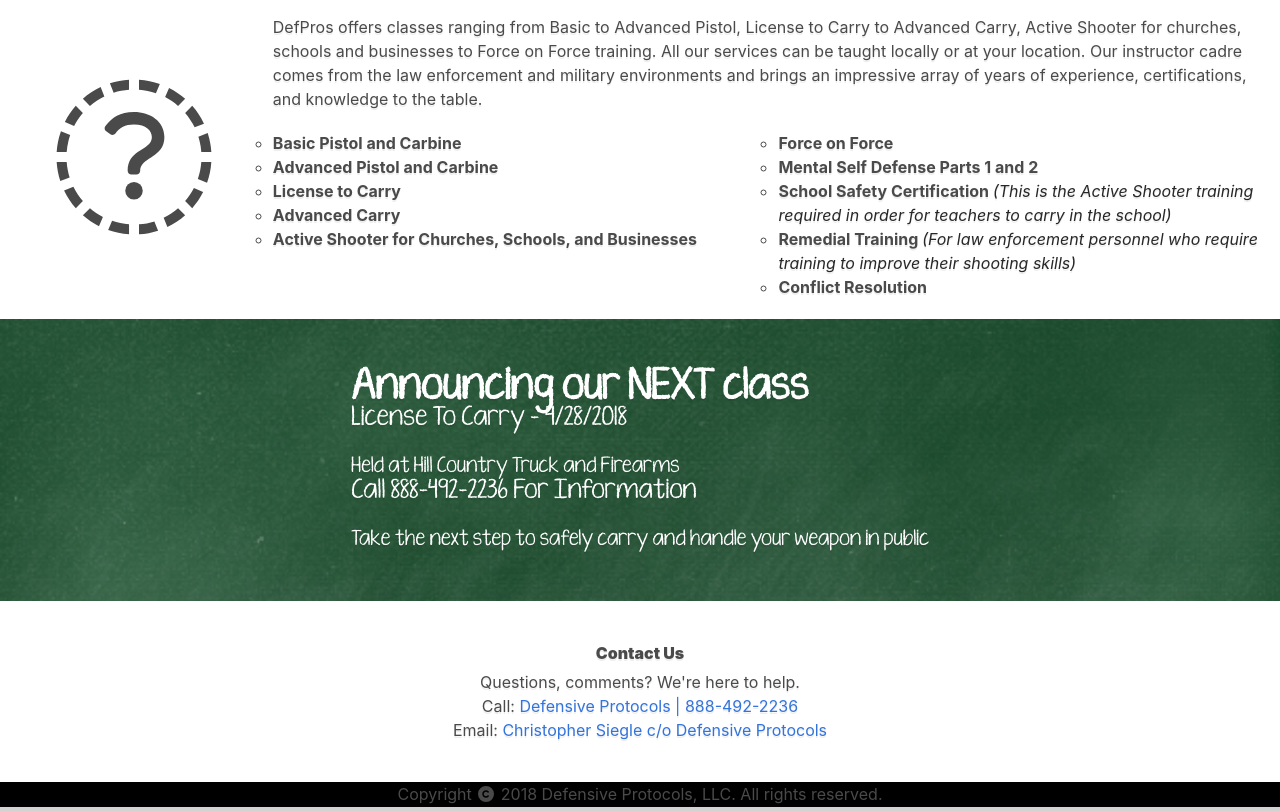
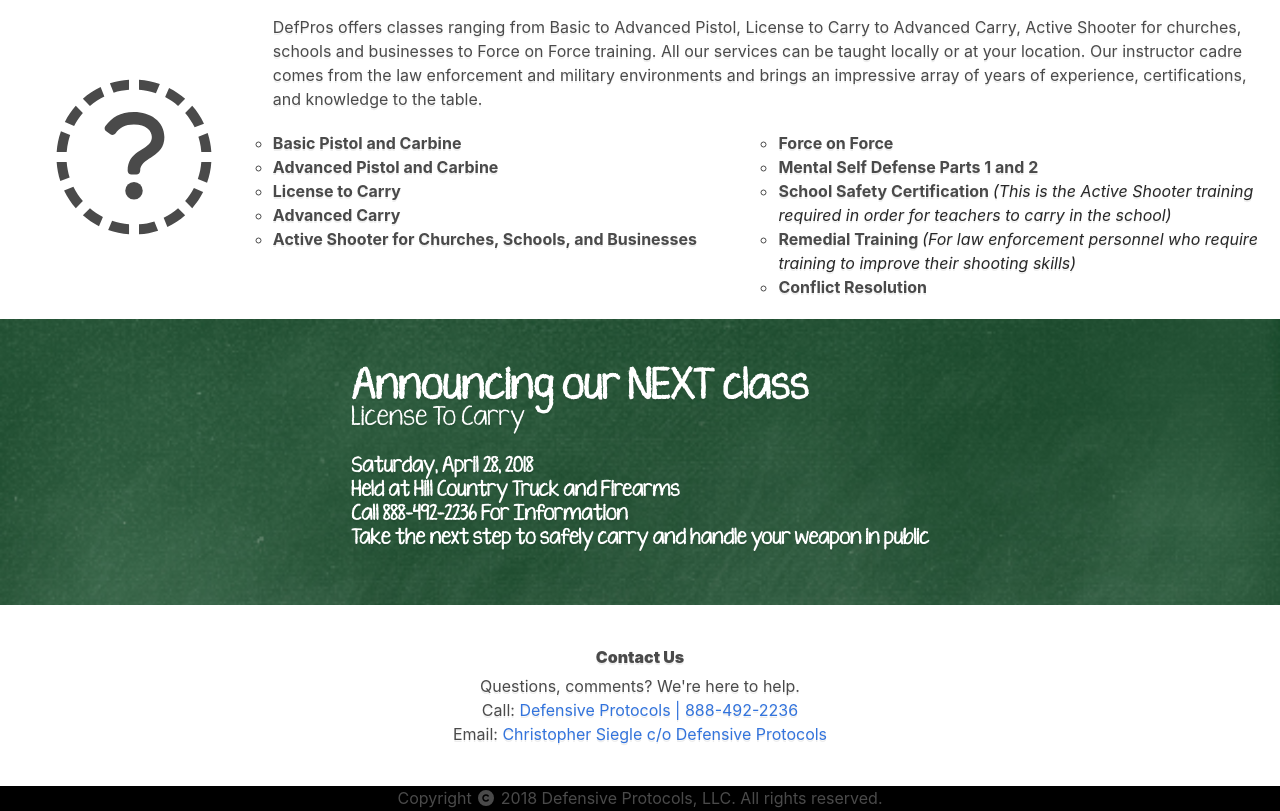
Before and after one commit to jnashsiegle/defPros, a website: page index.html in a window 1280 px wide. Shown: the part 875-1686 px from the top of the page. Drawn offline with nearby package versions, Linux system fonts and the light colour scheme.

Commit message:
Update class
Signed-off-by: Jana Siegle <jsiegle@lightpointdev.com>

```diff
--- a/index.html
+++ b/index.html
@@ -102,9 +102,10 @@
    <section id = "class_announce">
       <box>
         <h1 class = "title">Announcing our NEXT class</h1>
-        <h2  class = "subtitle">License To Carry - 4/28/2018</h2>
+        <h2  class = "subtitle">License To Carry</h2>
+        <h2>Saturday, April 28, 2018
         <p>Held at Hill Country Truck and Firearms</p>
-        <h2 class = "subtitle">Call 888-492-2236 For Information</h2>
+        <p> Call 888-492-2236 For Information</p>
         <p>Take the next step to safely carry and handle your weapon in public</p>
         <div style="text-align: center;">
 
```
